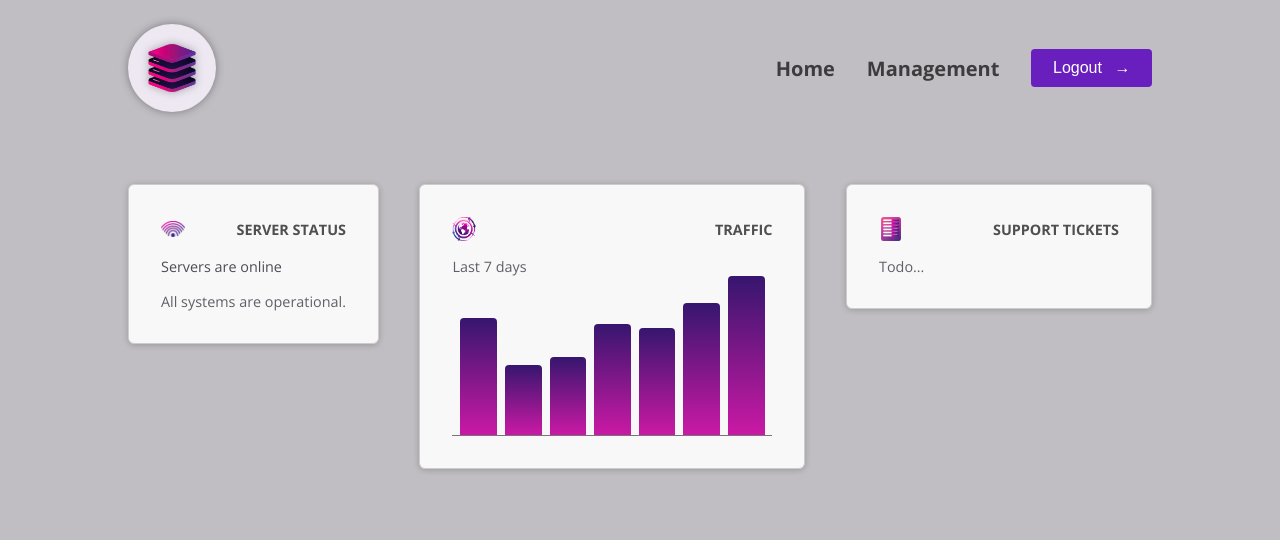
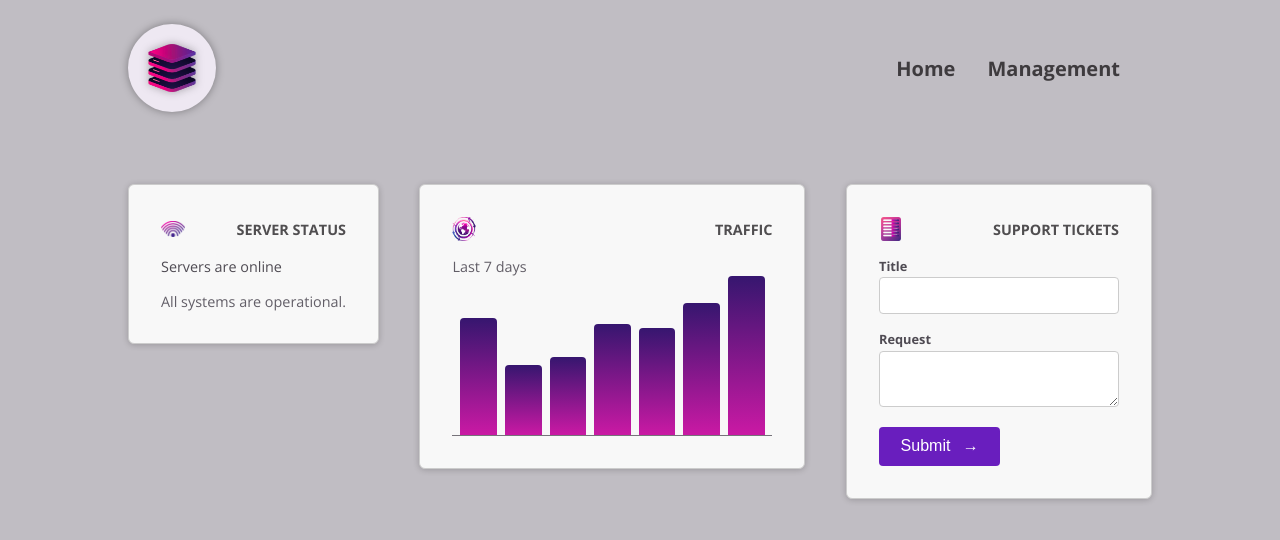
Before and after one commit to gonzalez-cathaysa/trafficservice, an Angular app: page / in a window 1280 px wide. Shown: the top 540 px of the page. Built offline with nearby package versions, Linux system fonts and the light colour scheme.

Commit message:
Adding forms to components

```diff
--- /dev/null
+++ b/src/app/dashboard/tickets/new-ticket/new-ticket.component.html
@@ -0,0 +1,20 @@
+<form action="">
+  <p>
+    <label for="">Title</label>
+    <input name="title" id="title" />
+  </p>
+  <p>
+    <label for="">Request</label>
+    <textarea name="request" id="request" row="3"></textarea>
+  </p>
+  <p>
+    <button>
+      <span>
+        Submit
+      </span>
+      <span class="icon">
+        →
+      </span>
+    </button>
+  </p>
+</form>
--- /dev/null
+++ b/src/app/dashboard/tickets/ticket/ticket.component.html
@@ -0,0 +1 @@
+<p>ticket works!</p>
--- a/src/app/dashboard/tickets/tickets.component.html
+++ b/src/app/dashboard/tickets/tickets.component.html
@@ -1,3 +1,3 @@
-<div id="status">
-  <p>Todo...</p>
+<div id="new-ticket">
+  <app-new-ticket></app-new-ticket>
 </div>
--- a/src/app/dashboard/tickets/tickets.component.ts
+++ b/src/app/dashboard/tickets/tickets.component.ts
@@ -1,9 +1,10 @@
 import { Component } from '@angular/core';
+import { NewTicketComponent } from "./new-ticket/new-ticket.component";
 
 @Component({
   selector: 'app-tickets',
   standalone: true,
-  imports: [],
+  imports: [NewTicketComponent],
   templateUrl: './tickets.component.html',
   styleUrl: './tickets.component.css'
 })
--- a/src/app/header/header.component.html
+++ b/src/app/header/header.component.html
@@ -12,14 +12,14 @@
         <a href="/">Management</a>
       </li>
       <li>
-        <button>
+        <!-- <button>
           <span>
             Logout
           </span>
           <span class="icon">
             →
           </span>
-        </button>
+        </button> -->
       </li>
     </ul>
   </nav>
--- a/src/styles.css
+++ b/src/styles.css
@@ -221,3 +221,60 @@
 button:hover .icon {
   transform: translateX(4px);
 }
+
+#tickets {
+  display: flex;
+  flex-direction: column;
+  gap: 1.5rem;
+}
+
+#tickets ul {
+  list-style: none;
+  margin: 0;
+  padding: 0;
+  width: 15rem;
+}
+
+#tickets li {
+  margin: 0.5rem 0;
+}
+
+#tickets p {
+  margin: 0;
+  color: #4f4b53;
+}
+
+#tickets h2 {
+  margin: 0;
+  font-size: 1.1rem;
+  color: #38343c;
+}
+
+#new-ticket {
+  width: 15rem;
+}
+
+@media (min-width: 768px) {
+  #tickets {
+    flex-direction: row;
+  }
+}
+
+#new-ticket label {
+  display: block;
+  font-size: 0.8rem;
+  font-weight: bold;
+  margin-bottom: 0.15rem;
+  color: #4f4b53;
+}
+
+#new-ticket input,
+#new-ticket textarea {
+  width: 100%;
+  padding: 0.5rem;
+  border: 1px solid #ccc;
+  border-radius: 4px;
+  font: inherit;
+  font-size: 0.9rem;
+  color: #4f4b53;
+}
```
Also changed, not shown: src/app/dashboard/tickets/new-ticket/new-ticket.component.ts (added, +12 -0 lines), src/app/dashboard/tickets/ticket/ticket.component.ts (added, +12 -0 lines), src/app/dashboard/tickets/new-ticket/new-ticket.component.css (added), src/app/dashboard/tickets/ticket/ticket.component.css (added), 2 other files (tests, documents, lock files or other folders).
